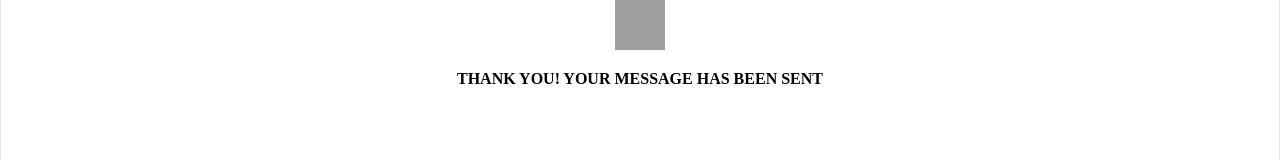
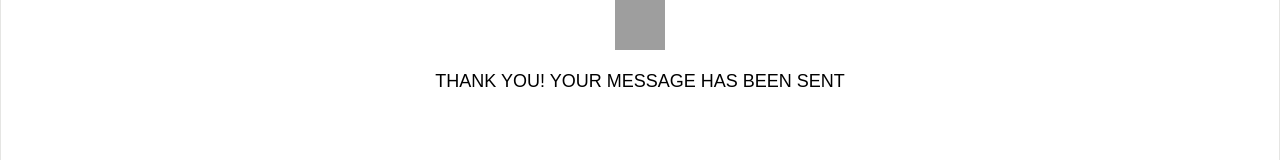
Before and after one commit to 3liGlobal/OOKA_thankyou, a plain HTML site: page index.html in a window 1280 px wide. Shown: the part 341-501 px from the top of the page. Drawn offline with Linux system fonts and the light colour scheme; grey boxes are pictures that could not be loaded.

Commit message:
Update index.html

```diff
--- a/index.html
+++ b/index.html
@@ -3,6 +3,14 @@
   <head>
     <meta charset="UTF-8" />
     <meta name="viewport" content="width=device-width, initial-scale=1.0" />
+    <style>
+      body {
+        font: 75% / 1.3 "brandon-grotesque", sans-serif;
+        p {
+          font-family: "brandon-grotesque", sans-serif;
+        }
+      }
+    </style>
   </head>
 
   <body
@@ -10,7 +18,7 @@
       display: flex;
       justify-content: center;
       align-items: center;
-      height: 98vh;
+      height: 99vh;
       margin: 0;
       border: 1px solid;
       border-color: #e5e5e3;
@@ -26,8 +34,9 @@
         style="
           font-family: inherit;
           margin-top: 20px;
+          font-size: 18px;
           text-transform: uppercase;
-          font-weight: 600;
+          font-weight: 500;
         "
       >
         thank you! your message has been sent
```
